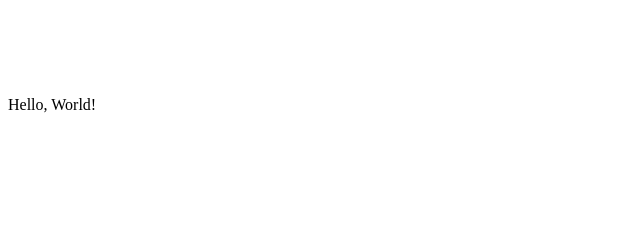
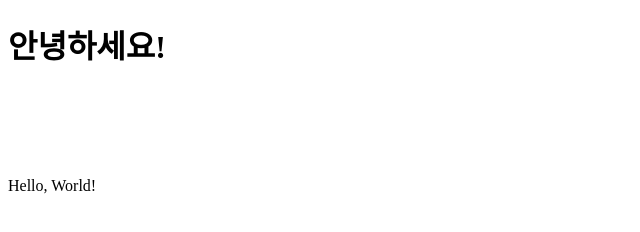
Before and after one commit to Astraeamir/astraeamir.github.io, a plain HTML site: page index.html in a window 1280 px wide. Shown: the whole page, without its empty margins (0-640 px from the left). Drawn offline with Linux system fonts and the light colour scheme.

Commit message:
Update index.html

```diff
--- a/index.html
+++ b/index.html
@@ -7,6 +7,7 @@
     <title>Portfolio</title>
 </head>
 <body>
+ <h1 text-align="center">안녕하세요!</h1>
     <br>
     <br>
     <br>
```
